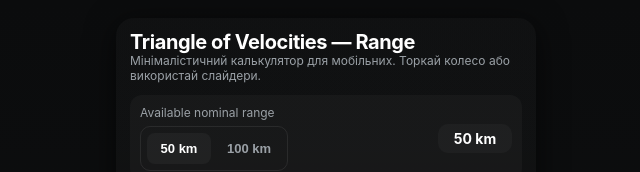
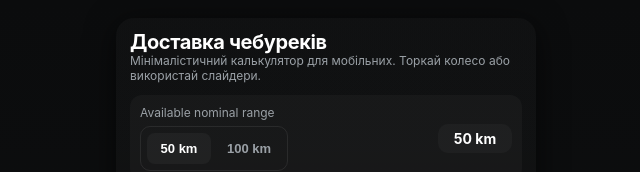
Before and after one commit to zvsk/fly, a plain HTML site: page index.html in a window 1280 px wide. Shown: the top 172 px of the page, without its empty margins (314-954 px from the left). Drawn offline with Linux system fonts and the light colour scheme.

Commit message:
Update index.html

```diff
--- a/index.html
+++ b/index.html
@@ -111,7 +111,7 @@
 <div class="wrap" role="application" aria-label="Flight range calculator">
   <header>
     <div style="flex:1">
-      <h1>Triangle of Velocities — Range</h1>
+      <h1>Доставка чебуреків</h1>
       <p class="lead">Мінімалістичний калькулятор для мобільних. Торкай колесо або використай слайдери.</p>
     </div>
   </header>
```
